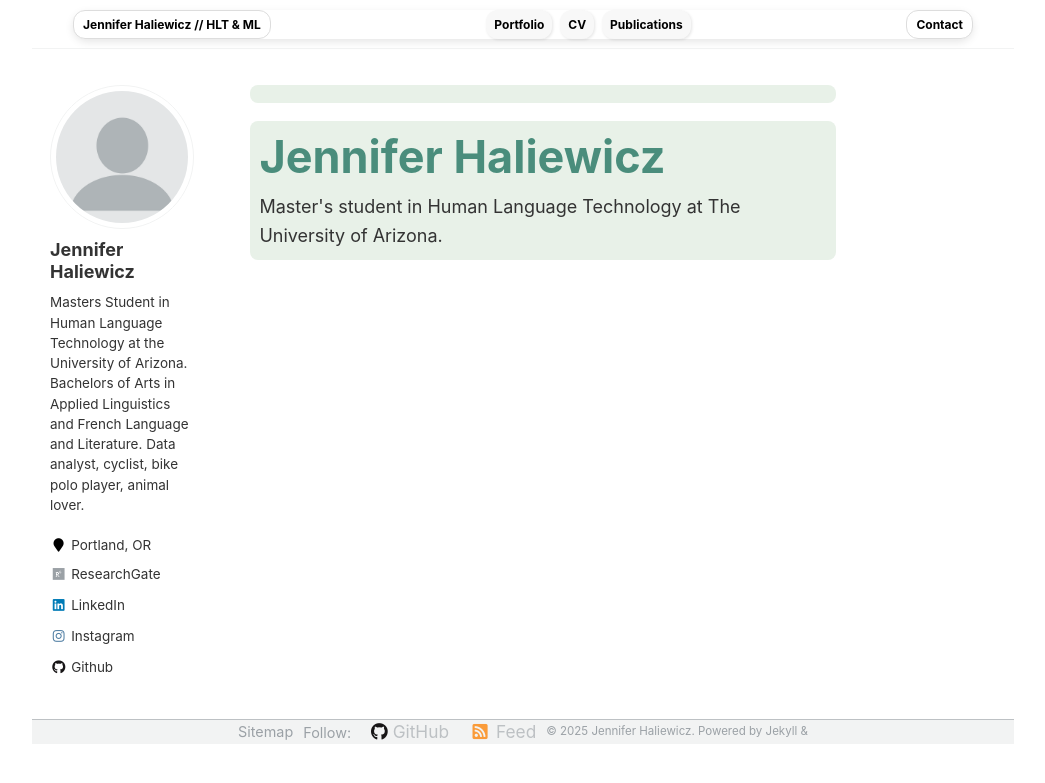
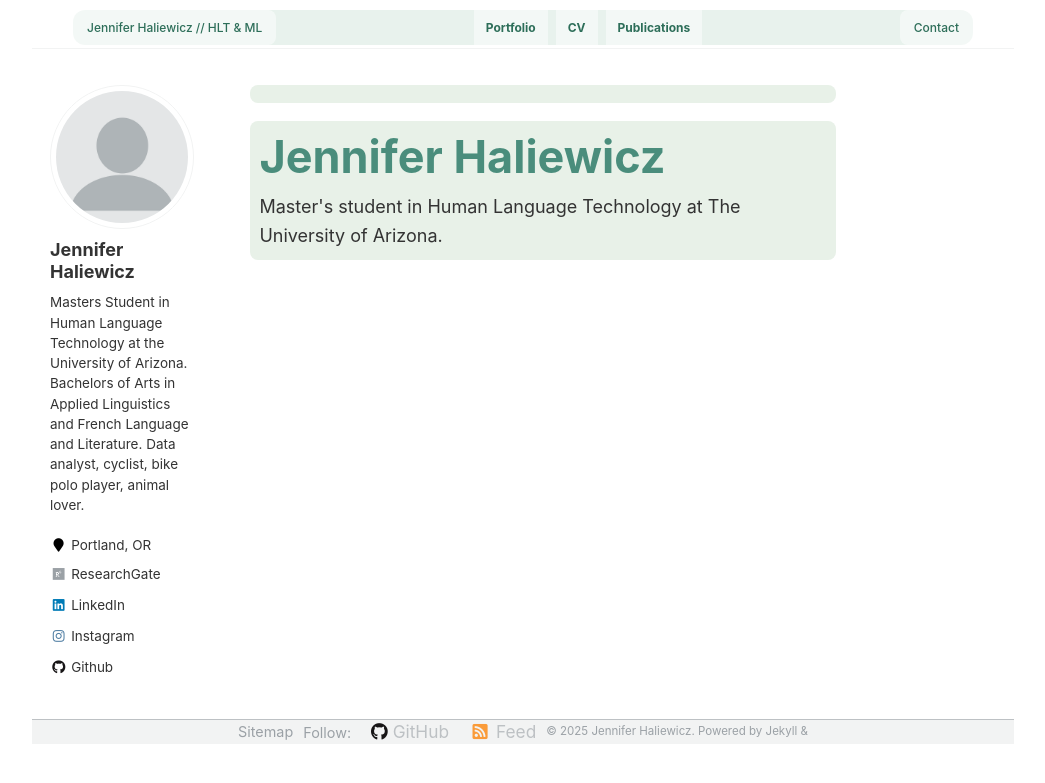
Before and after one commit to rofljen/HLTProfessionalSite, a Jekyll site: the page built from index.html, in a window 1280 px wide. Shown: the top 783 px of the page, without its empty margins (117-1162 px from the left). Built offline with Jekyll 4.4.1, drawn with Linux system fonts in a browser that asks for light colours.

Commit message:
Update _navigation.scss

```diff
--- a/_sass/_navigation.scss
+++ b/_sass/_navigation.scss
@@ -24,9 +24,9 @@
     justify-content: space-between;
     align-items: center;
     padding: 5px 20;
-    background: white;
-    box-shadow: 0px 3px 8px rgba(0, 0, 0, 0.1);
-    border-radius: 30px;
+    background: #e8f2ed;
+    box-shadow: none;
+    border-radius: 12px;
     position: fixed;
     top: 10px;
     left: 50%;
@@ -44,35 +44,34 @@
 .nav-links a {
     font-size: 12px;
     text-decoration: none;
-    color: black;
+    color: #2d6e59;
     font-weight: bold;
-    padding: 5px 8px;
-    border-radius: 12px;
-    background: #f8f8f8;
-    box-shadow: 1px 1px 3px rgba(0, 0, 0, 0.1);
+    padding: 8px 12px;
+    border-radius: 8 px;
+    background:  rgba(255, 255, 255, 0.5);
+    box-shadow: none;
     transition: all 0.3s ease-in-out;
 }
 .nav-links a:hover {
-    background-color: #e0e0e0;
-    transform: scale(1.05);
+    background-color: rgba(255, 255, 255, 0.8);;
+    transform: none;
 }
 
-/* Left & Right Buttons */
 .nav-button {
     font-size: 12px;
-    background: white;
-    padding: 4px 9px;
-    border-radius: 12px;
+    background: rgba(255, 255, 255, 0.5);
+    padding: 8px 14px;
+    border-radius: 8px;
     display: flex;
     align-items: center;
-    font-weight: bold;
-    border: 1px solid #ddd;
+    font-weight: 500;
+    border: none; /* Remove border */
+    color: #2d6e59; /* Match the green text color */
     transition: 0.3s;
-    text-decoration: none;
-    color: black;
 }
+
 .nav-button:hover {
-    background: #f0f0f0;
+    background: rgba(255, 255, 255, 0.8);
 }
 
 /* Menu Toggle for Mobile */
```
